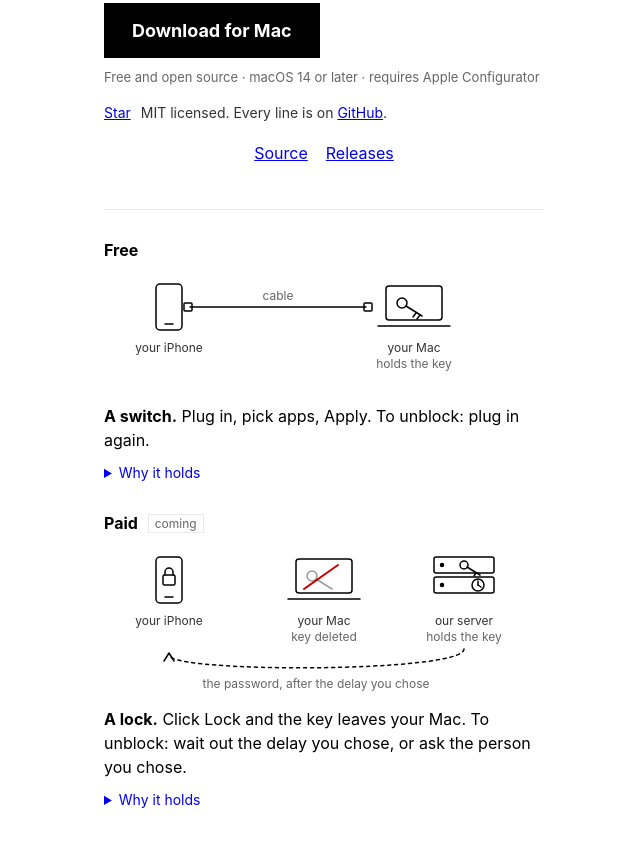
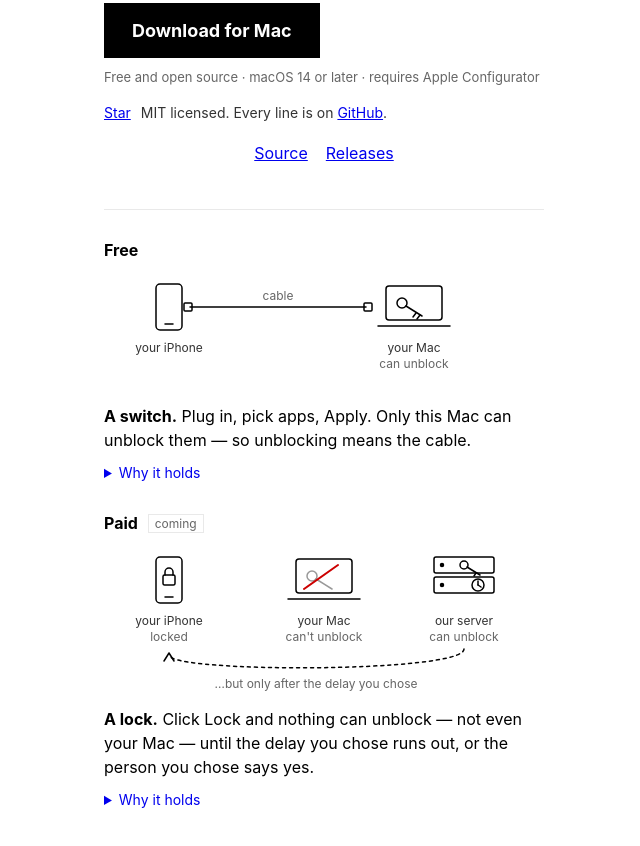
Before and after one commit to lcvaleski/bottle, a plain HTML site: page site/index.html in a window 1280 px wide. Shown: the part 432-1278 px from the top of the page, without its empty margins (316-956 px from the left). Drawn offline with Linux system fonts and the light colour scheme.

Commit message:
Site: say who can unblock instead of 'the key'

```diff
--- a/site/index.html
+++ b/site/index.html
@@ -160,7 +160,7 @@
 
         <section class="tiers">
             <h2>Free</h2>
-            <svg class="diagram" viewBox="0 0 440 120" role="img" aria-label="Your iPhone connected by cable to your Mac, which holds the key">
+            <svg class="diagram" viewBox="0 0 440 120" role="img" aria-label="Your iPhone connected by cable to your Mac, the only thing that can unblock it">
                 <g fill="none" stroke="currentColor" stroke-width="1.5" stroke-linecap="round" stroke-linejoin="round">
                     <!-- phone -->
                     <rect x="52" y="14" width="26" height="46" rx="4"/>
@@ -182,18 +182,18 @@
                     <text x="65" y="82">your iPhone</text>
                     <text x="174" y="30" fill="#666">cable</text>
                     <text x="310" y="82">your Mac</text>
-                    <text x="310" y="98" fill="#666">holds the key</text>
+                    <text x="310" y="98" fill="#666">can unblock</text>
                 </g>
             </svg>
-            <p><strong>A switch.</strong> Plug in, pick apps, Apply. To unblock: plug in again.</p>
+            <p><strong>A switch.</strong> Plug in, pick apps, Apply. Only this Mac can unblock them — so unblocking means the cable.</p>
             <details>
                 <summary>Why it holds</summary>
-                <p>The key that lets a computer manage your phone lives on your Mac. The phone's own Settings has no remove button. So unblocking means the walk back to your laptop and the cable.</p>
+                <p>Apple lets exactly one computer manage a supervised phone: the one that set it up. That's your Mac. The phone's own Settings has no remove button. So unblocking means the walk back to your laptop and the cable.</p>
                 <p>No account, no server. If we vanish, nothing changes.</p>
             </details>
 
             <h2>Paid <span class="soon">coming</span></h2>
-            <svg class="diagram" viewBox="0 0 440 150" role="img" aria-label="Your iPhone with a password lock; your Mac with the key removed; our server holding the key behind a timer">
+            <svg class="diagram" viewBox="0 0 440 150" role="img" aria-label="Your iPhone locked; your Mac can no longer unblock it; our server can, after a timer">
                 <g fill="none" stroke="currentColor" stroke-width="1.5" stroke-linecap="round" stroke-linejoin="round">
                     <!-- phone with lock -->
                     <rect x="52" y="14" width="26" height="46" rx="4"/>
@@ -227,17 +227,18 @@
                 </g>
                 <g font-size="12" fill="#333" text-anchor="middle">
                     <text x="65" y="82">your iPhone</text>
+                    <text x="65" y="98" fill="#666">locked</text>
                     <text x="220" y="82">your Mac</text>
-                    <text x="220" y="98" fill="#666">key deleted</text>
+                    <text x="220" y="98" fill="#666">can't unblock</text>
                     <text x="360" y="82">our server</text>
-                    <text x="360" y="98" fill="#666">holds the key</text>
-                    <text x="212" y="145" fill="#666">the password, after the delay you chose</text>
+                    <text x="360" y="98" fill="#666">can unblock</text>
+                    <text x="212" y="145" fill="#666">…but only after the delay you chose</text>
                 </g>
             </svg>
-            <p><strong>A lock.</strong> Click Lock and the key leaves your Mac. To unblock: wait out the delay you chose, or ask the person you chose.</p>
+            <p><strong>A lock.</strong> Click Lock and nothing can unblock — not even your Mac — until the delay you chose runs out, or the person you chose says yes.</p>
             <details>
                 <summary>Why it holds</summary>
-                <p>The profile is reinstalled with a password you never see, and the key is moved from your Mac to our server. With the key gone, plugging in does nothing — a supervised phone only obeys the computer that holds its key. iOS removes a password-protected profile only when you type the password, and we release it only after the delay, or when your person approves. Then you type it into Settings on the phone. No Mac needed.</p>
+                <p>Lock does two things. It re-installs the block with a password you never see, and it moves your Mac's permission to manage the phone onto our server. After that, plugging into your Mac does nothing. The only way to unblock is the password, which iOS demands in Settings — and we hand it over only after the delay, or when your person approves. No Mac needed.</p>
                 <p>The one door that always works is erasing the phone. That's Apple's rule, and it's why nothing here can brick a phone.</p>
             </details>
         </section>
```
